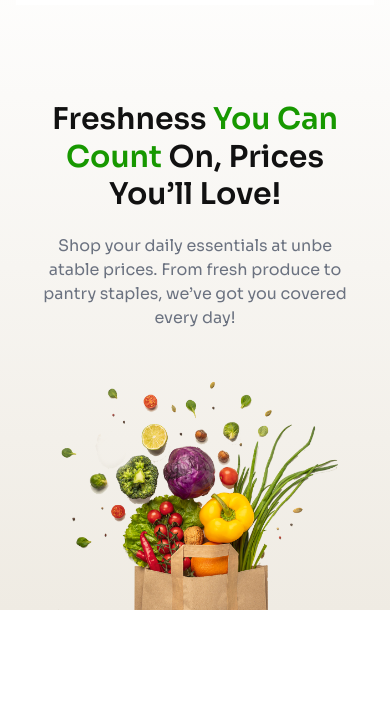
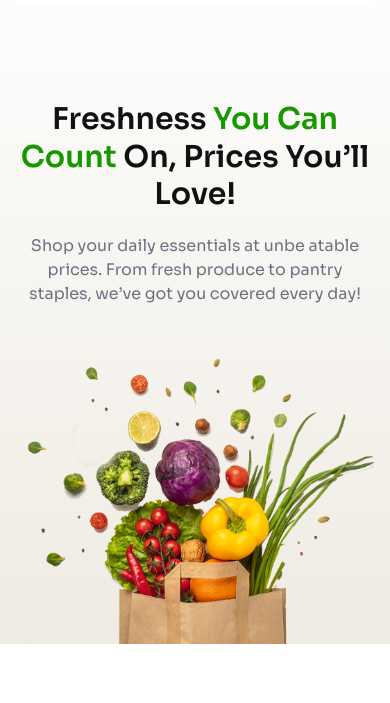
Before and after one commit to deverfan44/Living-Lab-Tailwind, a plain HTML site: page index.html in a window 390 px wide. Shown: the part 76-779 px from the top of the page. Drawn offline with nearby package versions, Linux system fonts and the light colour scheme.

Commit message:
Update hero section responsiveness

```diff
--- a/index.html
+++ b/index.html
@@ -80,12 +80,12 @@
         <!-- Hero Section  -->
         <div class="max-w-screen-xl mx-auto pt-24">
             <!-- Hero Content  -->
-            <div class="text-center w-[90%] lg:w-[62%] mx-auto space-y-5 mb-12">
+            <div class="text-center md:w-[90%] lg:w-[62%] mx-auto space-y-5 mb-12">
                 <h1 class="text-title text-3xl md:text-[3.5rem] leading-tight font-semibold">Freshness <span class="text-primary">You Can Count</span> On, Prices You’ll Love!</h1>
                 <p class="text-gray-500 md:px-10">Shop your daily essentials at unbe atable prices. From fresh produce to pantry staples, we’ve got you covered every day!</p>
             </div>
             <!-- Hero Image  -->
-            <div class="text-center w-[80%] lg:w-[62%] mx-auto">
+            <div class="text-center md:w-[80%] lg:w-[62%] mx-auto">
                 <img src="./image/hero-vegetables.png" class="w-full" alt="hero-vegetables">
             </div>
         </div>
@@ -135,6 +135,8 @@
                 </div>
             </div>
         </section>
+
+
     </main>
 
     <!-- footer  -->
```
